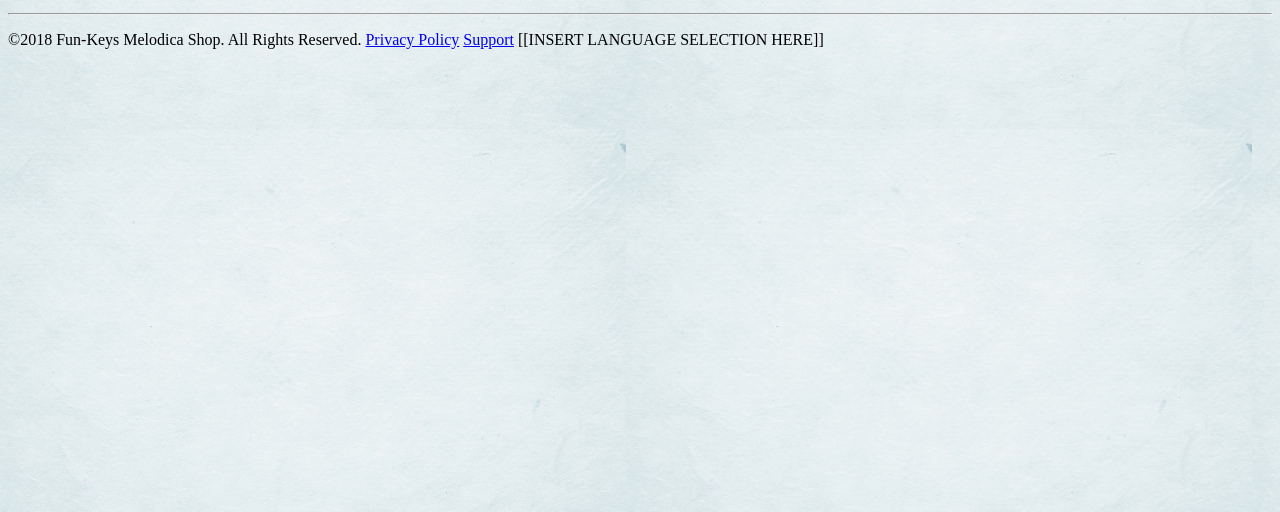
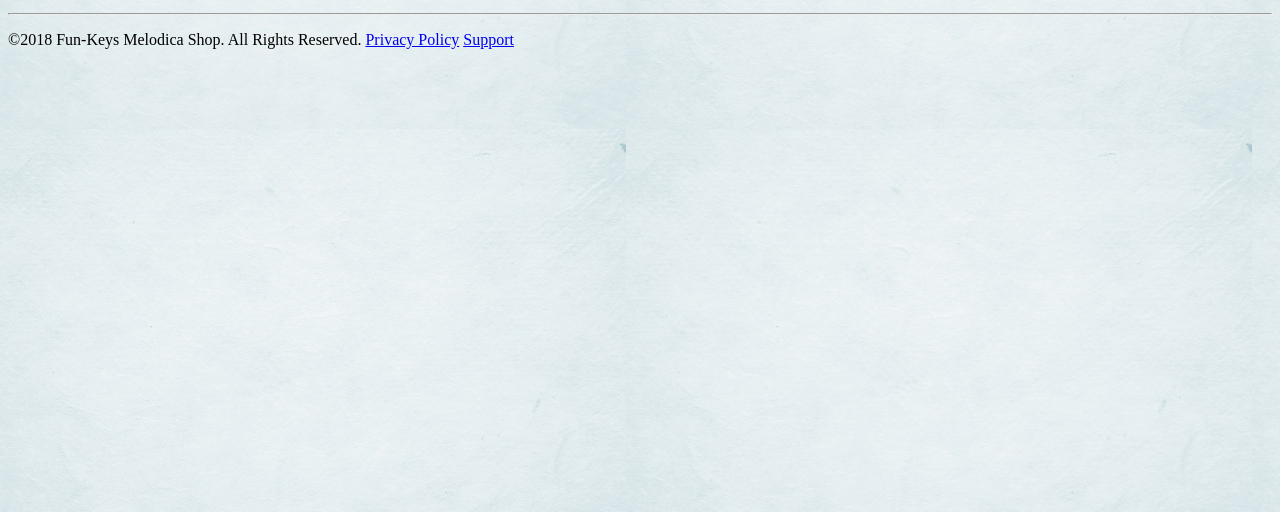
Before and after one commit to s1eepingp0wder/MelodicaShop, a plain HTML site: page index.html in a window 1280 px wide. Shown: the part 288-800 px from the top of the page. Drawn offline with Linux system fonts and the light colour scheme.

Commit message:
removed text at the footer

```diff
--- a/index.html
+++ b/index.html
@@ -48,7 +48,7 @@
 </article>
 <footer>
   <hr>
-  <p>©2018 Fun-Keys Melodica Shop. All Rights Reserved. <a href="policy.html">Privacy Policy</a> <a href="support.html">Support</a> [[INSERT LANGUAGE SELECTION HERE]]
+  <p>©2018 Fun-Keys Melodica Shop. All Rights Reserved. <a href="policy.html">Privacy Policy</a> <a href="support.html">Support</a>
 </footer>
  </main>
 </body>
```
